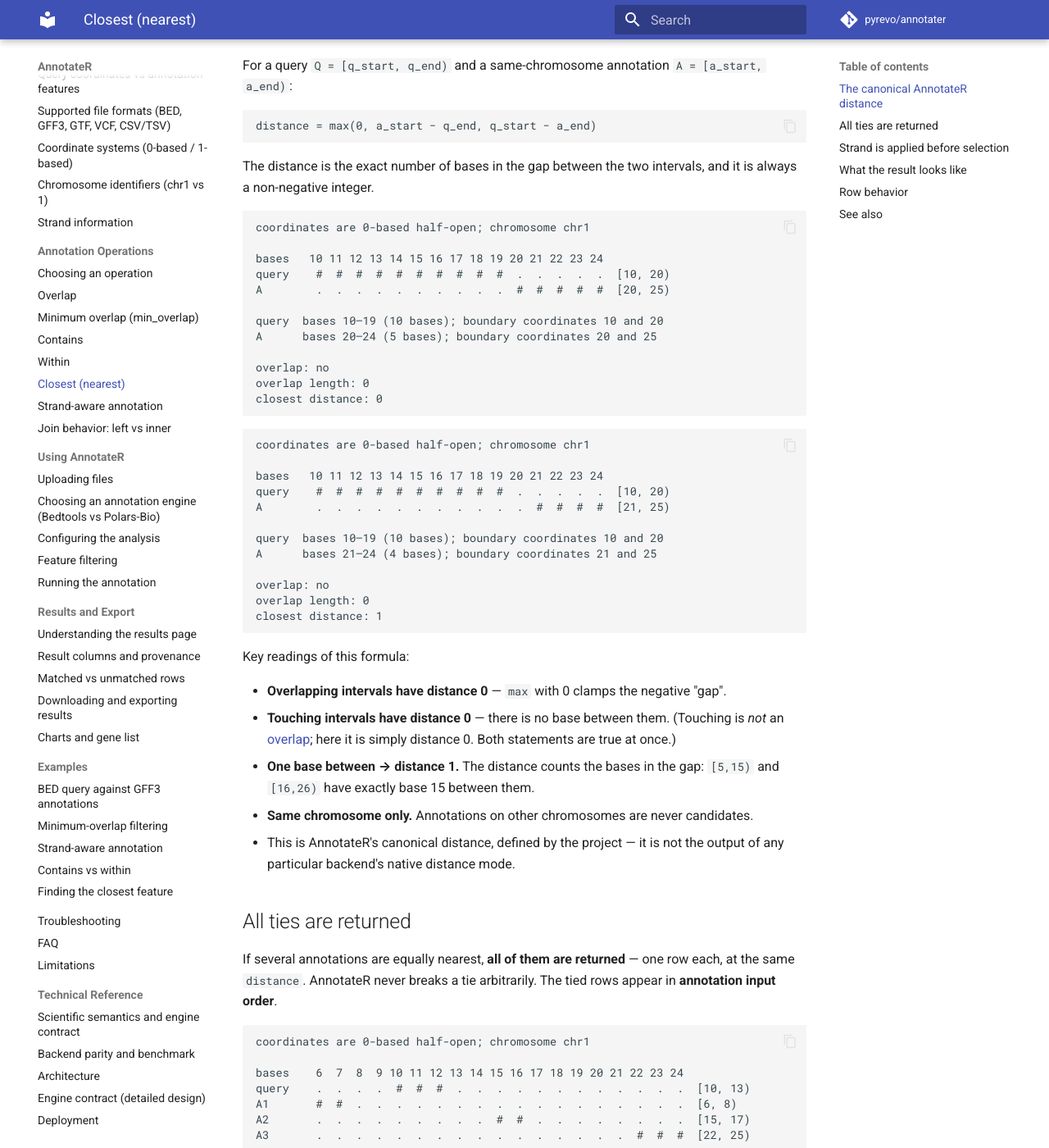
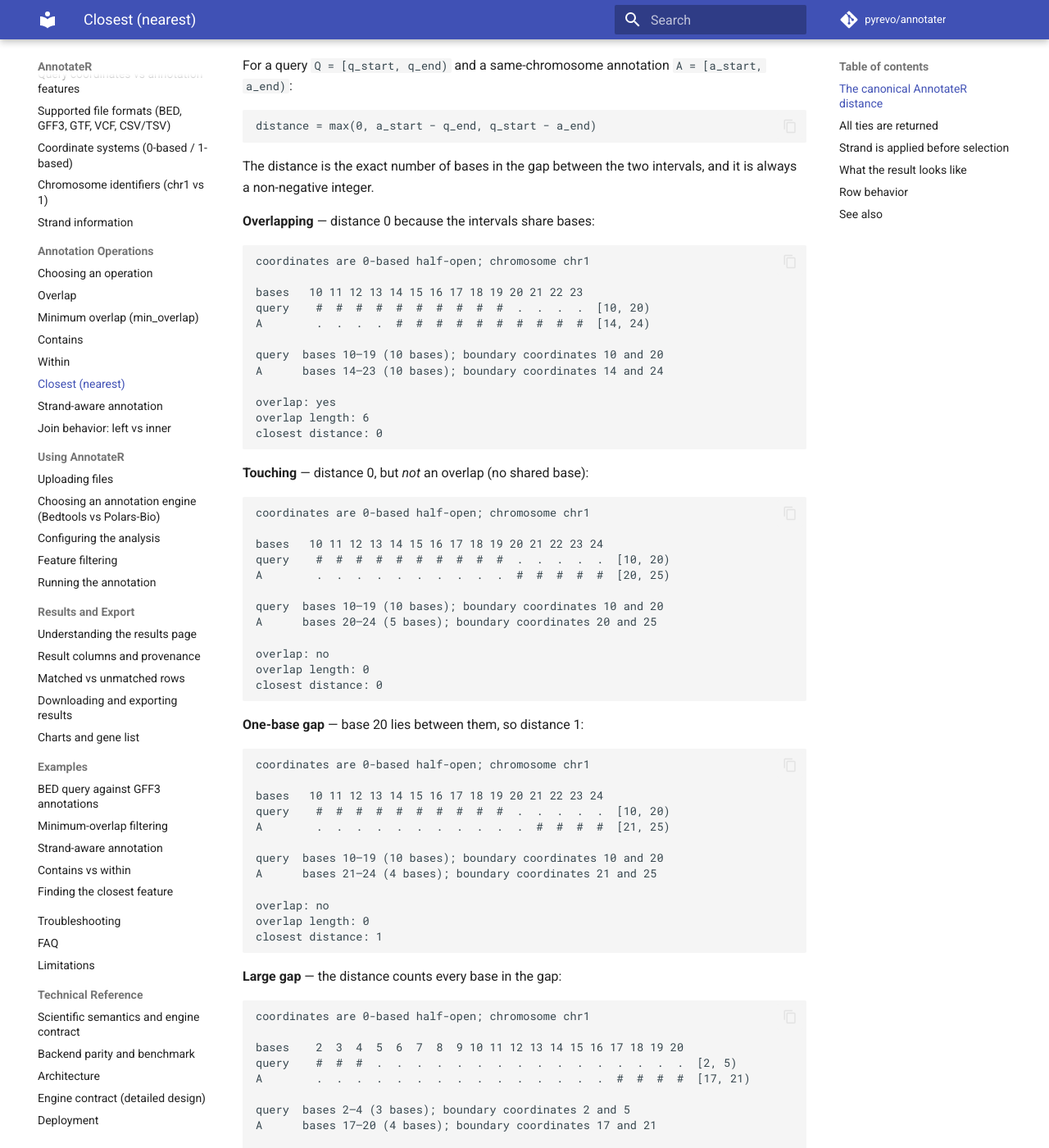
Before and after one commit to JD2112/annotater, an MkDocs documentation site: the page built from docs/operations/closest.md, in a window 1280 px wide and 1400 px high, scrolled down 255 px. Shown: the whole window at 82% size. Built offline with MkDocs 1.6.1 and Material for MkDocs 9.7.7, drawn with Linux system fonts in a browser that asks for light colours; comment, search, counter and statistics services are not loaded; some of the changed text lies outside the part shown.

Commit message:
docs: restore closest examples and generate one-base overlap diagram
Add overlapping (distance 0) and large-gap (distance 12) closest examples
and the one-base overlap example through the declarative fixture; label
the closest cases in closest.md.

````diff
--- a/docs/operations/closest.md
+++ b/docs/operations/closest.md
@@ -16,6 +16,27 @@ distance = max(0, a_start − q_end, q_start − a_end)
 The distance is the exact number of bases in the gap between the two
 intervals, and it is always a non-negative integer.
 
+**Overlapping** — distance 0 because the intervals share bases:
+
+<!-- BEGIN GENERATED: closest_overlapping -->
+```text
+coordinates are 0-based half-open; chromosome chr1
+
+bases   10 11 12 13 14 15 16 17 18 19 20 21 22 23
+query    #  #  #  #  #  #  #  #  #  #  .  .  .  .  [10, 20)
+A        .  .  .  .  #  #  #  #  #  #  #  #  #  #  [14, 24)
+
+query  bases 10–19 (10 bases); boundary coordinates 10 and 20
+A      bases 14–23 (10 bases); boundary coordinates 14 and 24
+
+overlap: yes
+overlap length: 6
+closest distance: 0
+```
+<!-- END GENERATED: closest_overlapping -->
+
+**Touching** — distance 0, but *not* an overlap (no shared base):
+
 <!-- BEGIN GENERATED: touching_intervals -->
 ```text
 coordinates are 0-based half-open; chromosome chr1
@@ -33,6 +54,8 @@ closest distance: 0
 ```
 <!-- END GENERATED: touching_intervals -->
 
+**One-base gap** — base 20 lies between them, so distance 1:
+
 <!-- BEGIN GENERATED: one_base_gap -->
 ```text
 coordinates are 0-based half-open; chromosome chr1
@@ -49,6 +72,25 @@ overlap length: 0
 closest distance: 1
 ```
 <!-- END GENERATED: one_base_gap -->
+
+**Large gap** — the distance counts every base in the gap:
+
+<!-- BEGIN GENERATED: closest_large_gap -->
+```text
+coordinates are 0-based half-open; chromosome chr1
+
+bases    2  3  4  5  6  7  8  9 10 11 12 13 14 15 16 17 18 19 20
+query    #  #  #  .  .  .  .  .  .  .  .  .  .  .  .  .  .  .  .  [2, 5)
+A        .  .  .  .  .  .  .  .  .  .  .  .  .  .  .  #  #  #  #  [17, 21)
+
+query  bases 2–4 (3 bases); boundary coordinates 2 and 5
+A      bases 17–20 (4 bases); boundary coordinates 17 and 21
+
+overlap: no
+overlap length: 0
+closest distance: 12
+```
+<!-- END GENERATED: closest_large_gap -->
 
 Key readings of this formula:
 
````
Also changed, not shown: docs/operations/overlap.md (+15 -3 lines), 2 other files.
